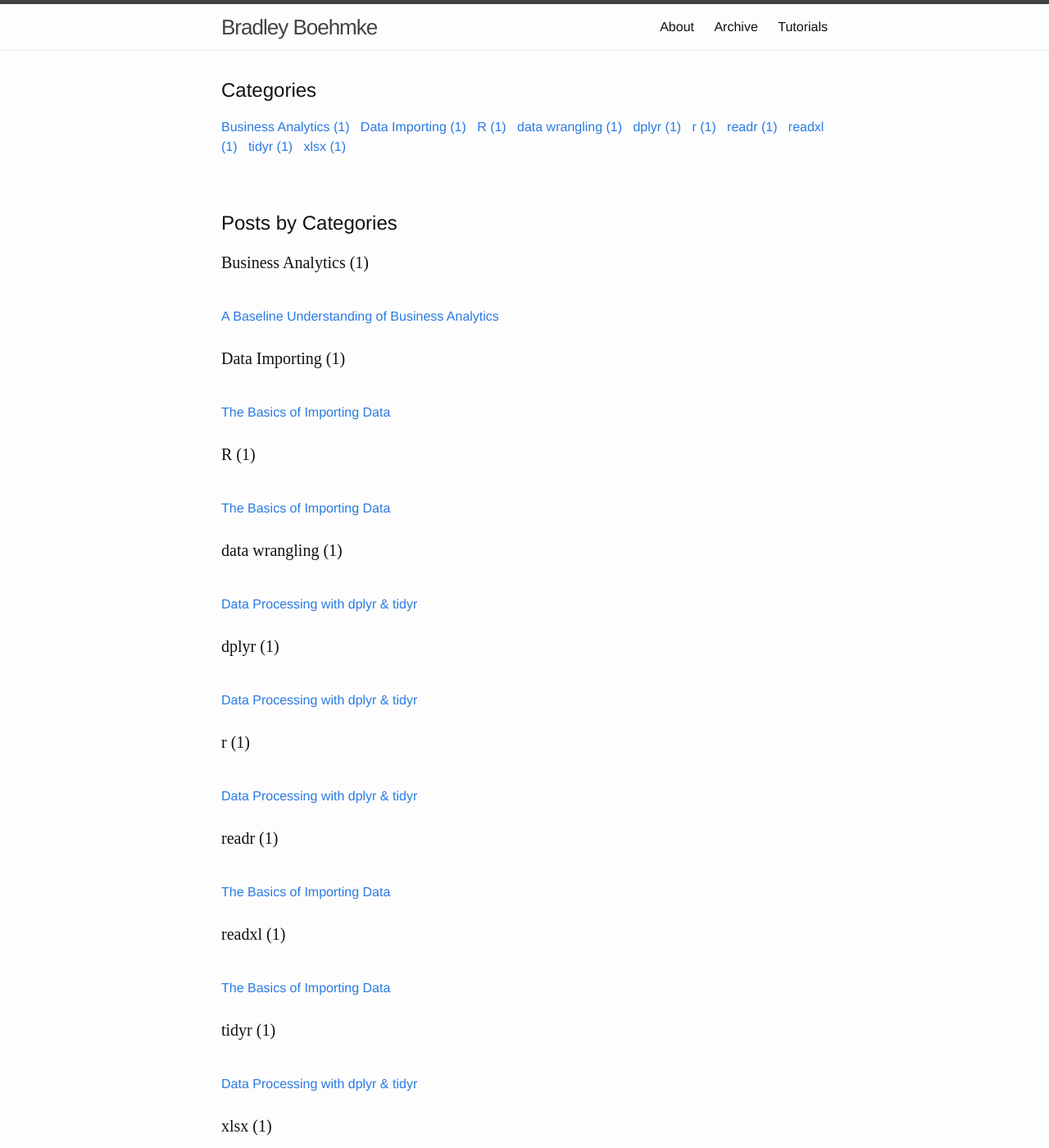
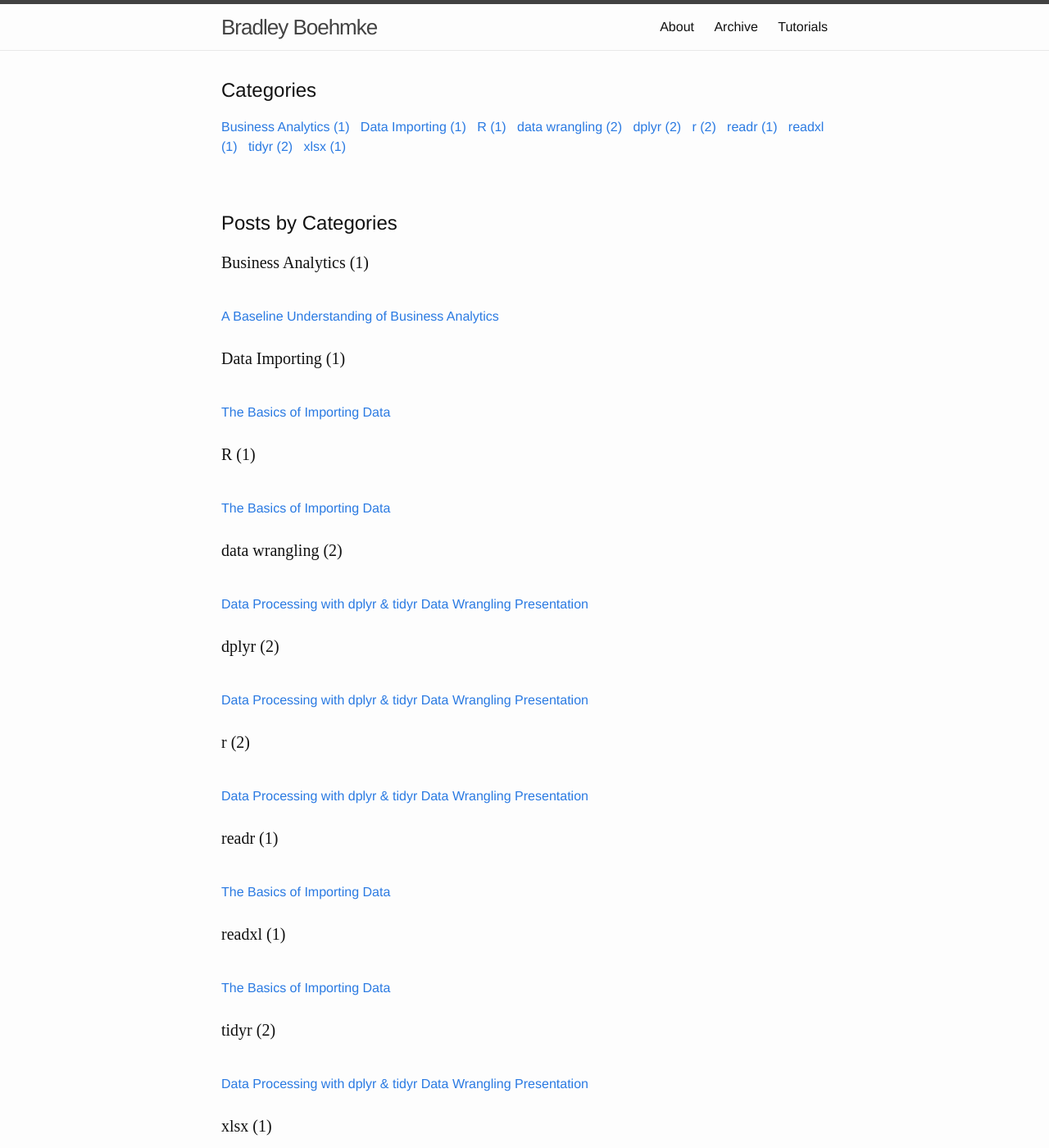
Before and after one commit to bradleyboehmke/bradleyboehmke, a Jekyll site: the page built from archivebycategory.md, in a window 1280 px wide and 1400 px high. Shown: the whole window at 82% size. Built offline with Jekyll 4.4.1, drawn with Linux system fonts in a browser that asks for light colours.

Commit message:
Update 2015-12-28-data-wrangling-presentation.md

```diff
--- a/_posts/2015-12-28-data-wrangling-presentation.md
+++ b/_posts/2015-12-28-data-wrangling-presentation.md
@@ -4,6 +4,7 @@ title:  Data Wrangling Presentation
 date: 2015-10-01
 published: true
 tags: [r, data wrangling, dplyr, tidyr]
+categories: [r, data wrangling, dplyr, tidyr]
 ---
 
 A guest lecture I gave at Miami University of Ohio. Enjoy!
```
